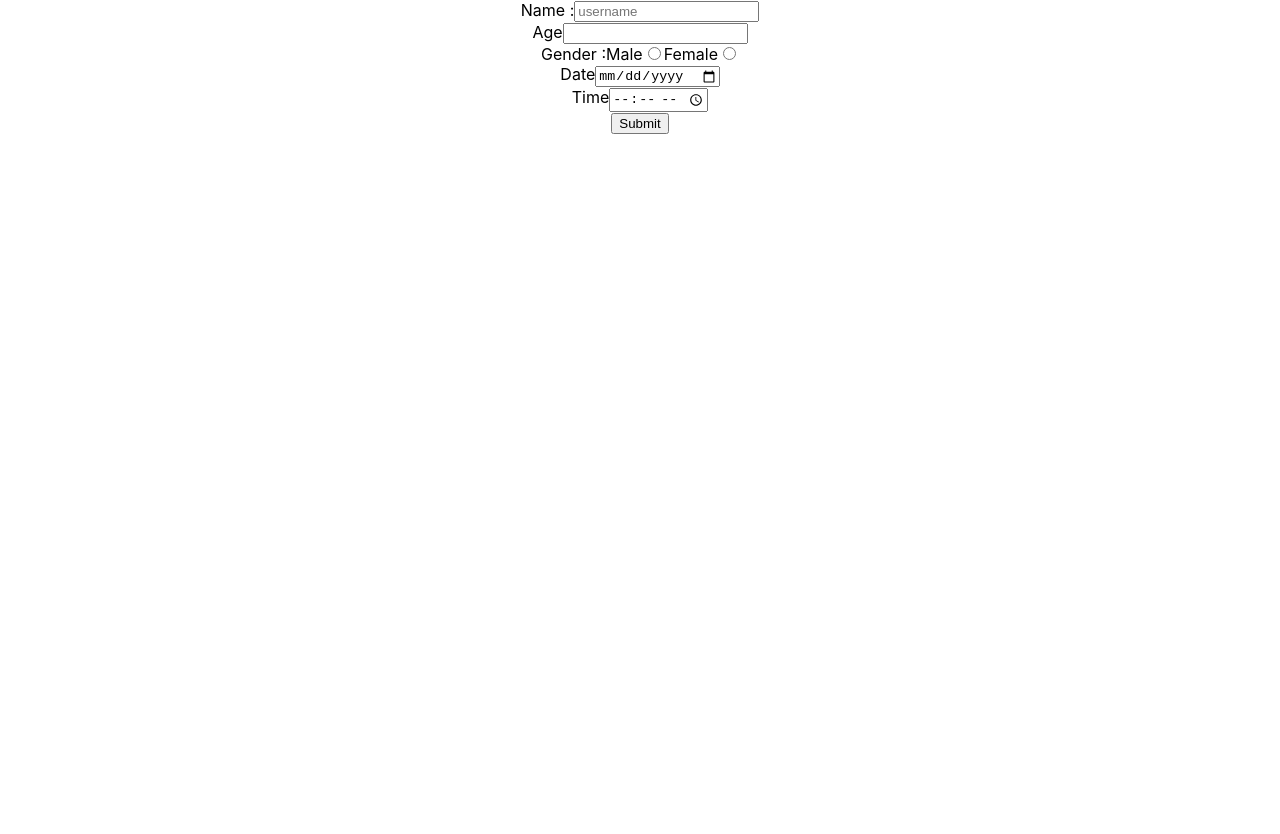
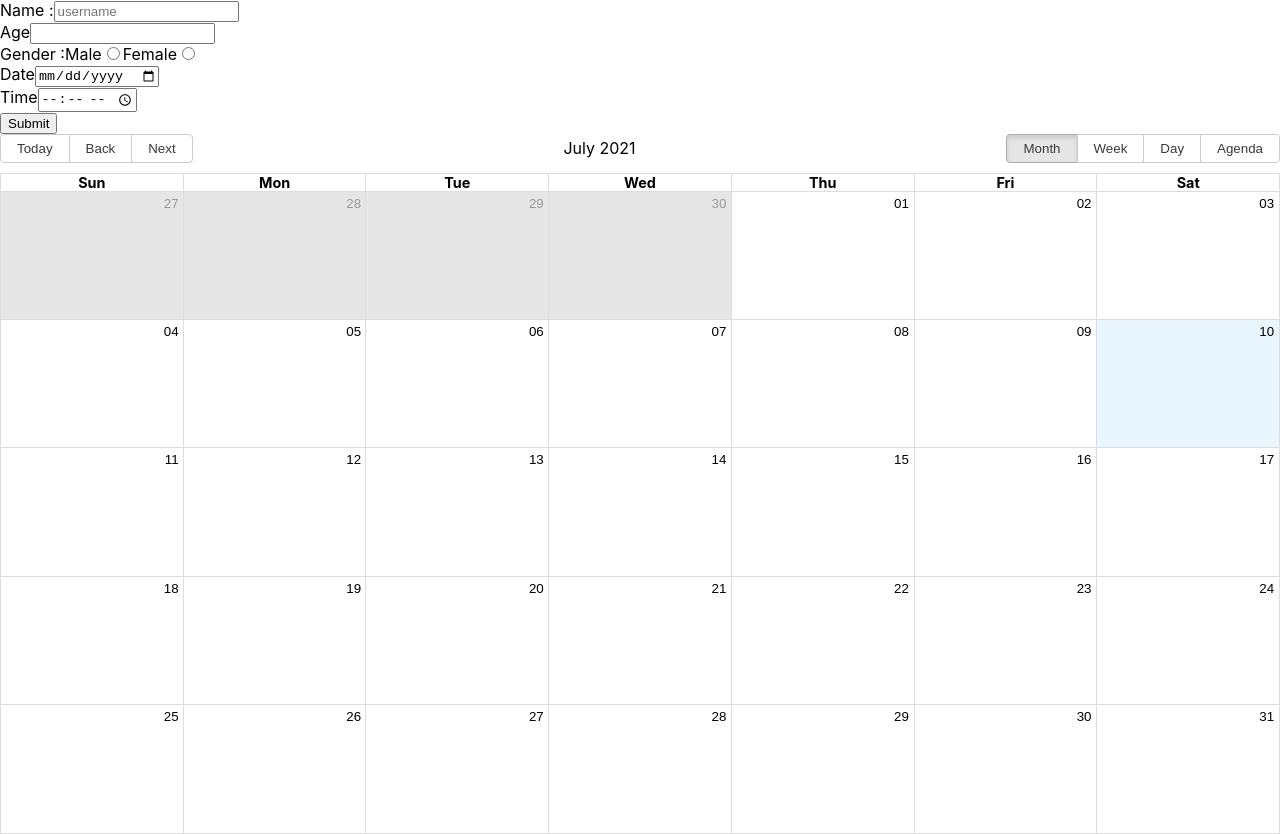
Before and after one commit to Resbi-Anik/Appointment-react-app, a React (Create React App) app: page / in a window 1280 px wide. Before the commit the page ends 800 px from the top, so only its background shows below. Built offline with nearby package versions, Linux system fonts and the light colour scheme.

Commit message:
Calendar is added.

```diff
--- a/package.json
+++ b/package.json
@@ -6,13 +6,19 @@
     "@testing-library/jest-dom": "^5.11.4",
     "@testing-library/react": "^11.1.0",
     "@testing-library/user-event": "^12.1.10",
+    "bootstrap": "4.6.0",
+    "moment": "^2.29.1",
+    "prop-types": "^15.7.2",
     "react": "^17.0.2",
+    "react-big-calendar": "^0.33.5",
+    "react-bootstrap": "^1.6.1",
     "react-dom": "^17.0.2",
     "react-hook-form": "^7.10.1",
     "react-redux": "^7.2.4",
     "react-scripts": "4.0.3",
     "redux": "^4.1.0",
     "redux-persist": "^6.0.0",
+    "styled-components": "^5.3.0",
     "web-vitals": "^1.0.1"
   },
   "scripts": {
--- a/src/App.js
+++ b/src/App.js
@@ -1,10 +1,12 @@
-import './App.css';
-import Form from './components/form';
-
+import React, { useState } from "react";
+// import ReactModal from "./components/modal";
+import Form from "./components/form";
+import ReactCalendar from "./components/reactCalendar";
 function App() {
   return (
-    <div className="App">
+    <div>
       <Form />
+     <ReactCalendar />
     </div>
   );
 }
--- a/src/components/form.js
+++ b/src/components/form.js
@@ -11,7 +11,8 @@ const Form = (props) => {
   } = useForm();
 
   const onSubmit = (value) => {
-    console.log(value);
+    console.log('val',value);
+    value['end']=value.start;
     props.setUserValue(value)
   };
 
@@ -22,7 +23,7 @@ const Form = (props) => {
         <input
           type="text"
           placeholder="username"
-          {...register("username", { required: true })}
+          {...register("title", { required: true })}
         />
         {errors.username && <span>Name is required</span>}
         <br />
@@ -54,7 +55,7 @@ const Form = (props) => {
         <label>Date</label>
         <input
           type="date"
-          {...register("date")}
+          {...register("start")}
           min={new Date().toISOString().substring(0, 10)}
         />
         <br />
--- /dev/null
+++ b/src/components/modal.js
@@ -0,0 +1,51 @@
+import React from 'react'
+import Modal from 'react-bootstrap/Modal'
+import Button from 'react-bootstrap/Button'
+import "bootstrap/dist/css/bootstrap.min.css";
+
+const  MyVerticallyCenteredModal = (props) =>{
+    return (
+      <Modal
+        {...props}
+        size="lg"
+        aria-labelledby="contained-modal-title-vcenter"
+        centered
+      >
+        <Modal.Header closeButton>
+          <Modal.Title id="contained-modal-title-vcenter">
+            Modal heading
+          </Modal.Title>
+        </Modal.Header>
+        <Modal.Body>
+          <h4>Centered Modal</h4>
+          <p>
+            Cras mattis consectetur purus sit amet fermentum. Cras justo odio,
+            dapibus ac facilisis in, egestas eget quam. Morbi leo risus, porta ac
+            consectetur ac, vestibulum at eros.
+          </p>
+        </Modal.Body>
+        <Modal.Footer>
+          <Button onClick={props.onHide}>Close</Button>
+        </Modal.Footer>
+      </Modal>
+    );
+  }
+
+  const ReactModal=()=> {
+    const [modalShow, setModalShow] = React.useState(false);
+
+    return (
+      <>
+        <Button variant="primary" onClick={() => setModalShow(true)}>
+          Launch vertically centered modal
+        </Button>
+
+        <MyVerticallyCenteredModal
+          show={modalShow}
+          onHide={() => setModalShow(false)}
+        />
+      </>
+    );
+  }
+
+  export default ReactModal
--- /dev/null
+++ b/src/components/reactCalendar.js
@@ -0,0 +1,57 @@
+import React, { useState } from "react";
+import { Calendar, momentLocalizer } from "react-big-calendar";
+import moment from "moment";
+import "react-big-calendar/lib/css/react-big-calendar.css";
+import { connect } from "react-redux";
+const localizer = momentLocalizer(moment);
+
+const ReactCalendar = (props) => {
+  console.log(props.user);
+  return (
+    <div style={{ height: 700 }}>
+      <Calendar
+      events= {[props.user]}
+        // events={[
+        //   {
+        //     title: "My event",
+        //     allDay: false,
+        //     start: new Date(2021, 6, 10), // 10.00 AM
+        //     end: new Date(2021, 6, 10), // 2.00 PM
+
+        //   },
+        //   {
+        //     title: "My event2",
+        //     allDay: false,
+        //     start: new Date(2021, 7, 11, 10, 0), // 10.00 AM
+        //     end: new Date(2021, 7, 11, 14, 0), // 2.00 PM
+        //   },
+        // ]}
+        localizer={localizer}
+        // step={60}
+        // view="month"
+        // views={["month"]}
+        // defaultView="week"
+        // step={60}
+        // views={"allViews"}
+        // defaultDate={new Date(2015, 3, 1)}
+        min={new Date(2021, 2, 1)}
+        max={new Date(2021, 11, 12)}
+        // date={new Date(2021, 11, 7)}
+        onSelectEvent={(events) => {
+          console.log(events);
+
+        }}
+      />
+      {/* <Reac */}
+    </div>
+  );
+};
+
+function mapStateToProps(state) {
+  return {
+    user: state.userReducer.user,
+  };
+}
+
+// export default ReactCalendar;
+export default connect(mapStateToProps, null)(ReactCalendar);
--- a/src/redux/reducers/form/index.js
+++ b/src/redux/reducers/form/index.js
@@ -8,7 +8,7 @@ export default function userReducer(state = initialState, action) {
     case SET_USER_VALUE:
       return {
         ...state,
-        user: state.user.concat(action.value),
+        user: [...state.user,action.value],
       };
     default:
       return state;
```
Also changed, not shown: 1 other file (tests, documents, lock files or other folders).
